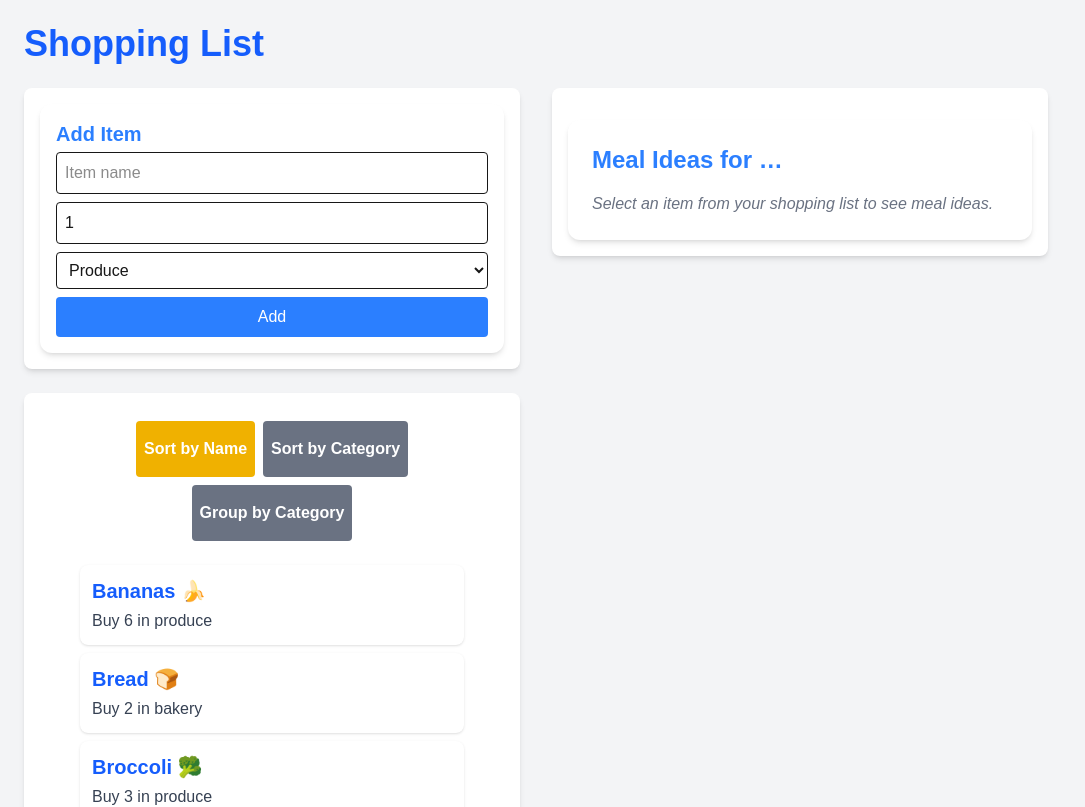
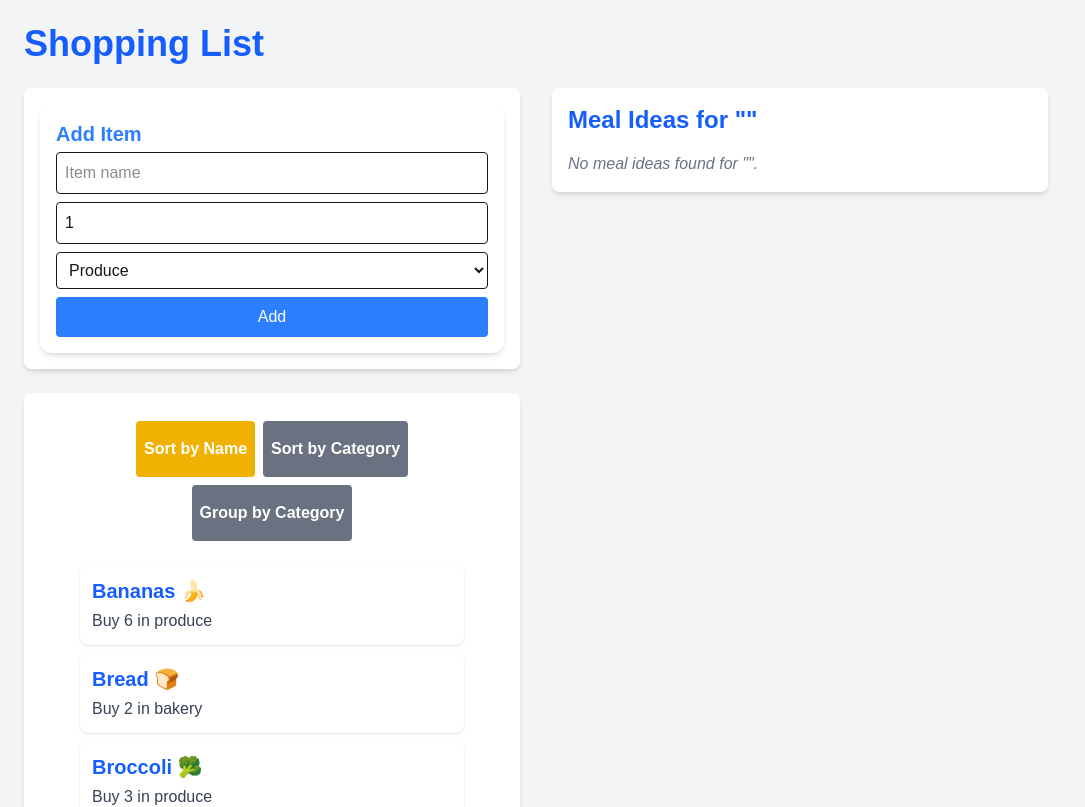
Before and after one commit to SeksanW/cprg306-assignments, a Next.js app: page /week-8 in a window 1280 px wide. Shown: the top 807 px of the page, without its empty margins (0-1085 px from the left). Built offline with nearby package versions, Linux system fonts and the light colour scheme.

Commit message:
Update meal-ideas.js

```diff
--- a/app/week-8/meal-ideas.js
+++ b/app/week-8/meal-ideas.js
@@ -1,6 +1,7 @@
 "use client";
 
 import { useState, useEffect } from "react";
+import Image from "next/image";
 
 export default function MealIdeas({ ingredient }) {
 const [meals, setMeals] = useState([]);
@@ -18,50 +19,46 @@ async function fetchMealIdeas(ingredient) {
     }
 }
 
-async function loadMealIdeas() {
-    if (!ingredient) return;
-    const mealList = await fetchMealIdeas(ingredient);
-    setMeals(mealList);
-}
-
 useEffect(() => {
+    async function loadMealIdeas() {
+        if (ingredient) {
+        const data = await fetchMealIdeas(ingredient);
+        setMeals(data);
+        }
+    }
     loadMealIdeas();
 }, [ingredient]);
 
+
 return (
-    <div className="bg-white p-6 rounded-xl shadow-md mt-4">
-        <h2 className="text-2xl font-bold text-blue-500 mb-4">
-        Meal Ideas for {ingredient ? ingredient : "…"}
+    <div className="space-y-4">
+        <h2 className="text-2xl font-bold text-blue-600">
+        Meal Ideas for &quot;{ingredient}&quot;
         </h2>
 
-    {!ingredient && (
-        <p className="text-gray-500 italic">
-            Select an item from your shopping list to see meal ideas.
-        </p>
-    )}
-
-    {ingredient && meals.length === 0 && (
-        <p className="text-gray-500 italic">
-            No meal ideas found for "{ingredient}".
-        </p>
-    )}
-
-    <ul className="grid grid-cols-1 sm:grid-cols-2 md:grid-cols-3 gap-4">
-        {meals.map((meal) => (
+    {meals.length > 0 ? (
+        <ul className="grid grid-cols-1 sm:grid-cols-2 gap-4">
+            {meals.map((meal) => (
             <li
-            key={meal.idMeal}
-            className="bg-gray-50 rounded-lg shadow hover:shadow-lg transition p-2 flex flex-col items-center"
+                key={meal.idMeal}
+                className="bg-white p-4 rounded-lg shadow-md text-center hover:shadow-lg transition"
             >
-            <img
+            <Image
                 src={meal.strMealThumb}
                 alt={meal.strMeal}
-                className="rounded-md w-40 h-40 object-cover"
+                width={200}
+                height={200}
+                className="rounded-lg mx-auto mb-2" // 🆕 optimized Image
             />
-            <p className="mt-2 font-semibold text-center">{meal.strMeal}</p>
+                <p className="font-semibold">{meal.strMeal}</p>
             </li>
         ))}
-    </ul>
-
+        </ul>
+        ) : (
+        <p className="text-gray-500 italic">
+            No meal ideas found for &quot;{ingredient}&quot;.
+        </p>
+        )}
     </div>
 );
 }
```
